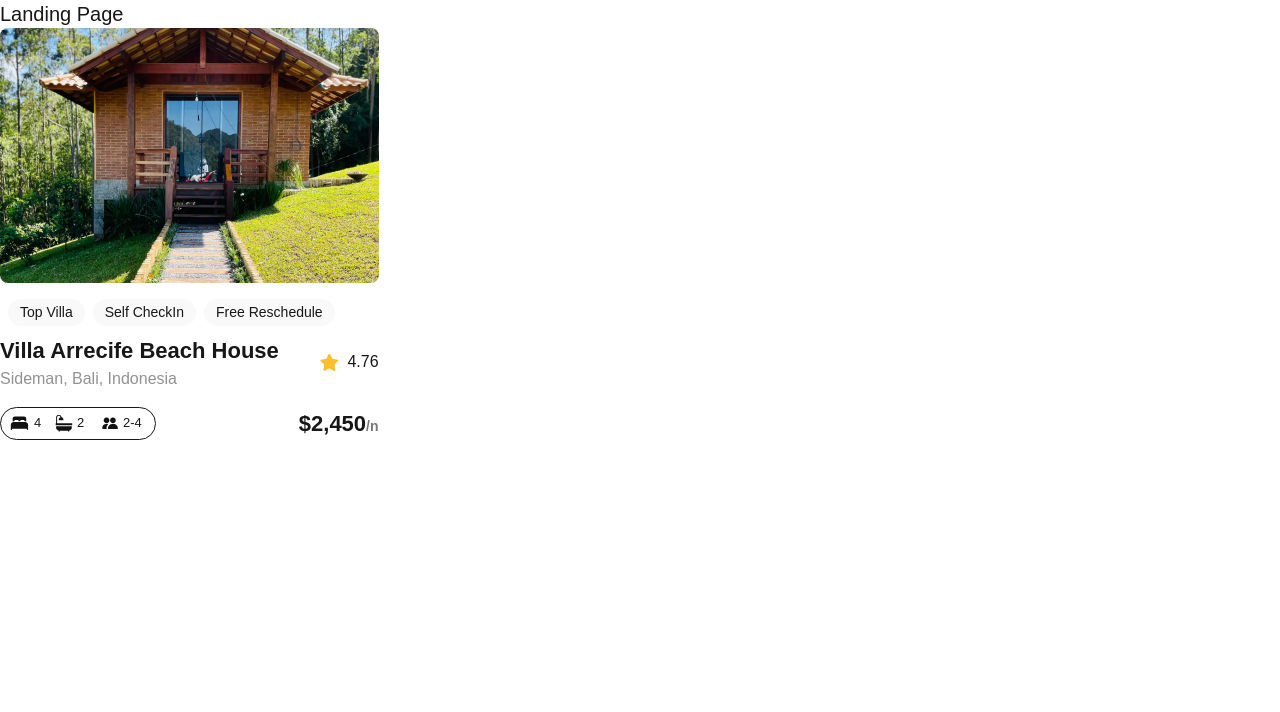
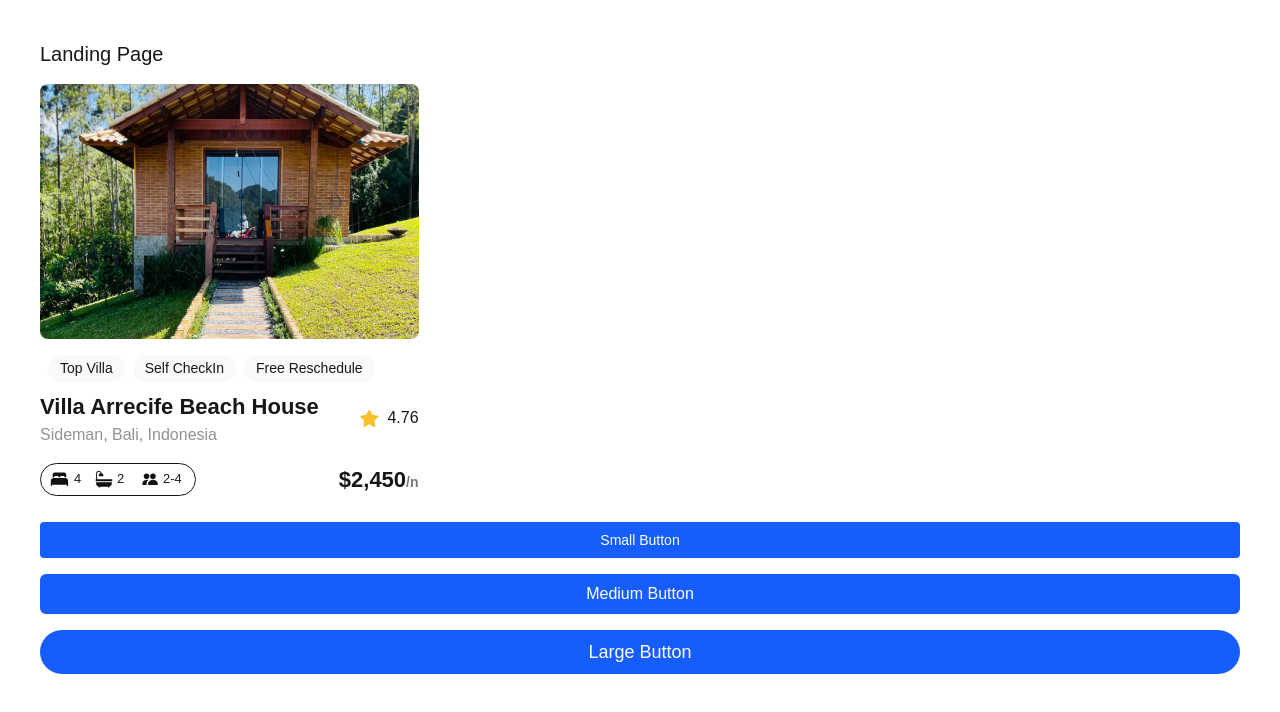
Before and after one commit to Ebere247/alx-project-0x00-setup, a Next.js app in the folder alx-project-0x00/: page /landing in a window 1280 px wide. Shown: the top 712 px of the page. Built offline with nearby package versions, Linux system fonts and the light colour scheme.

Commit message:
Reuseable Components

```diff
--- /dev/null
+++ b/alx-project-0x00/components/Button.tsx
@@ -0,0 +1,13 @@
+// components/Button.tsx
+import React from "react";
+import { ButtonProps } from "../interfaces";
+
+const Button: React.FC<ButtonProps> = ({ title, styleClass }) => {
+  return (
+    <button className={`bg-blue-600 text-white px-4 py-2 ${styleClass}`}>
+      {title}
+    </button>
+  );
+};
+
+export default Button;
--- a/alx-project-0x00/interfaces/index.ts
+++ b/alx-project-0x00/interfaces/index.ts
@@ -1,3 +1,8 @@
 export interface PillProps {
   title: string;
 }
+// interfaces/index.ts
+export interface ButtonProps {
+  title: string;
+  styleClass?: string; // Optional className passed for styling (e.g., size or shape)
+}
--- a/alx-project-0x00/pages/landing.tsx
+++ b/alx-project-0x00/pages/landing.tsx
@@ -1,10 +1,17 @@
+import React from "react";
+import Button from "../components/Button";
 import Card from "@/components/Card";
 
 const Landing: React.FC = () => {
   return (
-    <div>
+    <div className="p-10 space-y-4">
       <h1 className="text-xl font-extralight">Landing Page</h1>
       <Card />
+      <div className="flex flex-col gap-4">
+        <Button title="Small Button" styleClass="text-sm rounded-sm" />
+        <Button title="Medium Button" styleClass="text-base rounded-md" />
+        <Button title="Large Button" styleClass="text-lg rounded-full" />
+      </div>
     </div>
   );
 };
```
